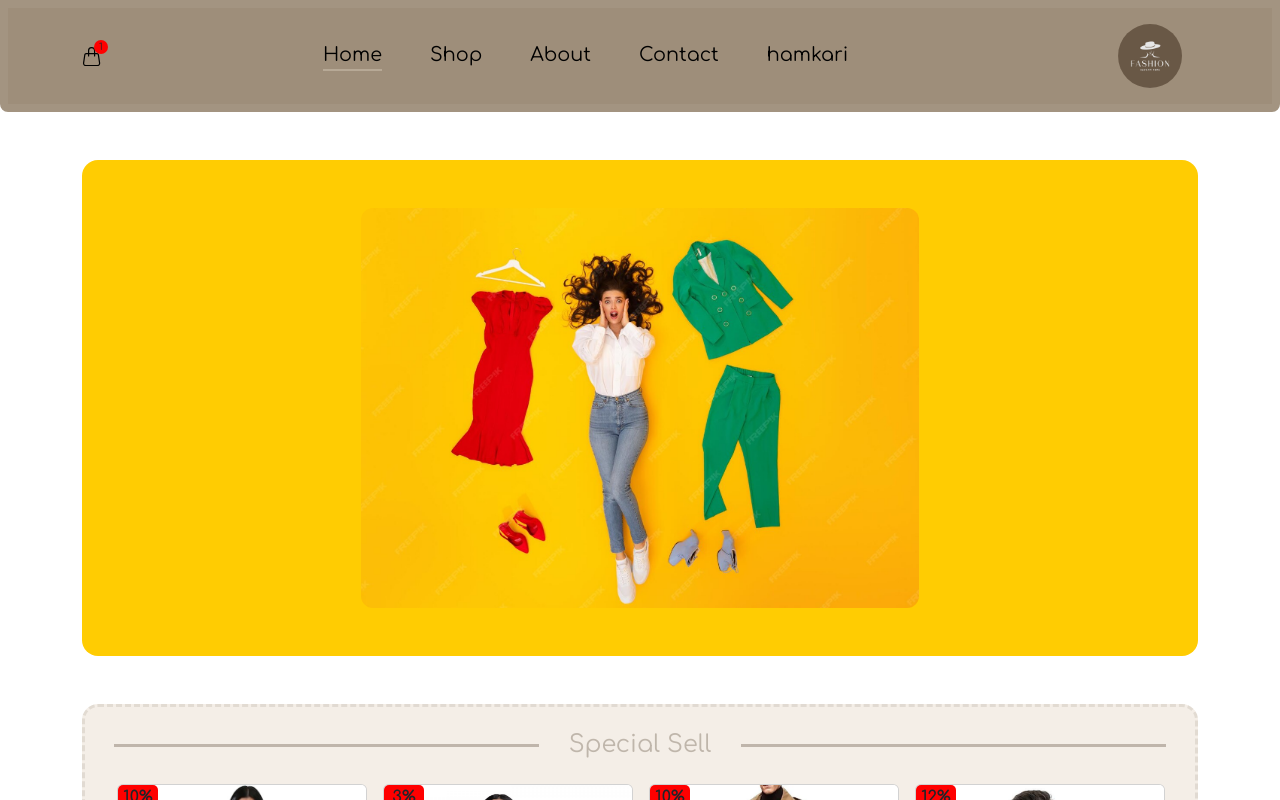
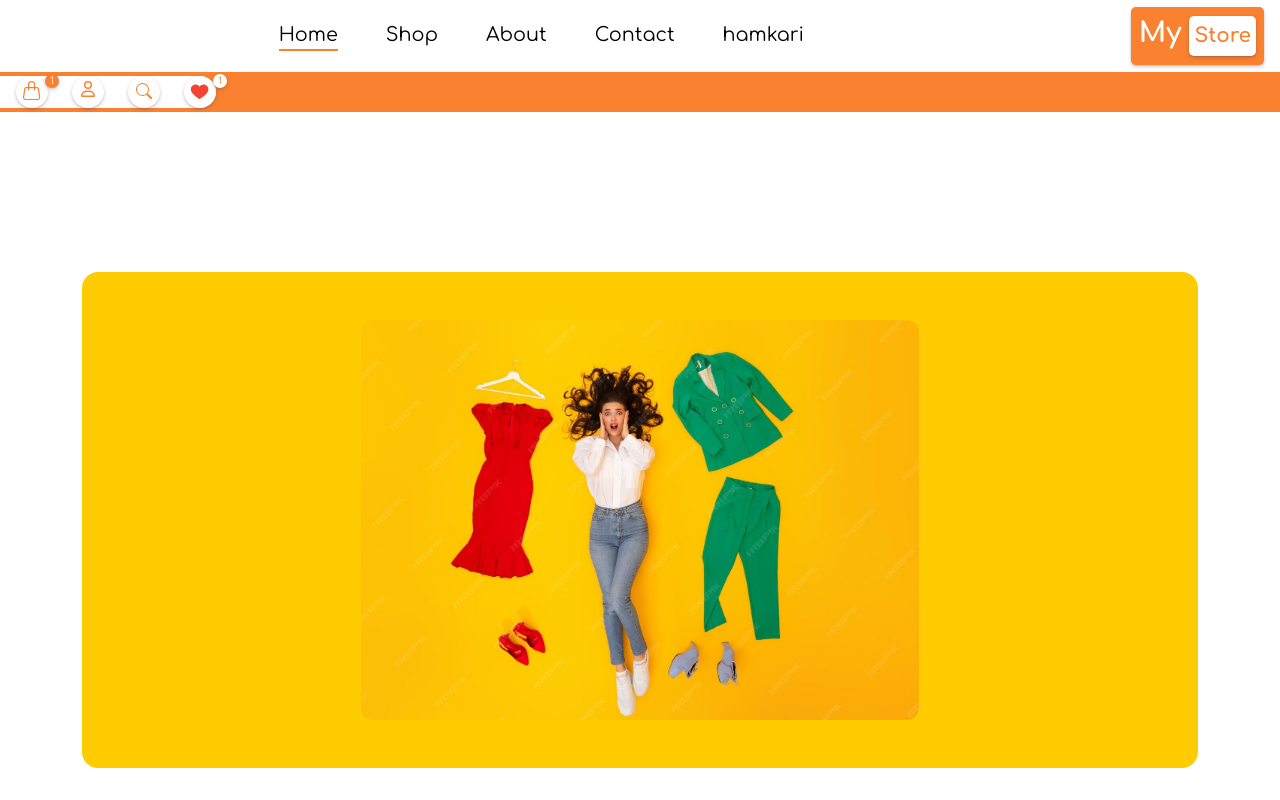
Before and after one commit to alireza139/Online_Shop, a React (Create React App) app: page / in a window 1280 px wide. Shown: the top 800 px of the page. Built offline with nearby package versions, Linux system fonts and the light colour scheme.

Commit message:
Sixth commit

```diff
--- a/src/components/header/Header.css
+++ b/src/components/header/Header.css
@@ -1,12 +1,10 @@
 .head {
-    background-color: #9e8e7a;
-    border: 0.5rem #a39481 solid;
     border-bottom-left-radius: 0.5rem;
     border-bottom-right-radius: 0.5rem;
-    position: fixed !important;
-    top: 0;
+    /* position: fixed !important;
+    top: 0; */
     width: 100%;
-    height: 7rem;
+    height: 4.5rem;
     z-index: 20;
 }
 
@@ -17,28 +15,91 @@
 }
 
 .shopLogo {
-    width: 4rem;
-    height: 4rem;
-    border-radius: 50%;
+    background: var(--orange-b);
+    border-radius: 5px;
+    box-shadow: rgba(50, 50, 93, 0.25) 0px 2px 5px -1px, rgba(0, 0, 0, 0.3) 0px 1px 3px -1px;
 }
 
-.custom-color-btn {
-    background-color: #695846 !important;
-    border: none !important;
+.shopLogo .stor-brand {
+    color: var(--orange-b);
+    background: var(--orange-wh);
+    padding: 5px;
+    border-radius: 5px;
+    box-shadow: rgba(50, 50, 93, 0.25) 0px 2px 5px -1px, rgba(0, 0, 0, 0.3) 0px 1px 3px -1px;
+    margin: 0.25rem 0.5rem 0.25rem 0;
 }
 
+.shopLogo .my-brand {
+    color: var(--orange-wh);
+    padding: 0 0.5rem;
+}
+
+/* .custom-color-btn {
+    background-color: var(--orange-b) !important;
+    border: none !important;
+} */
+
 .active-btn {
-    border-bottom: 2px solid #b7a996;
+    border-bottom: 2px solid var(--orange-b);
 }
 
 .bag-badg {
     width: 0.9rem;
     height: 0.9rem;
-    background-color: red;
+    background-color: var(--orange-b);
+    color: var(--orange-wh);
     font-size: .6rem;
     border-radius: 50%;
     text-align: center;
     position: absolute;
     top: -2px;
     right: -35%;
+    box-shadow: rgba(50, 50, 93, 0.25) 0px 2px 5px -1px, rgba(0, 0, 0, 0.3) 0px 1px 3px -1px;
 }
+.like-badg{
+    width: 0.9rem;
+    height: 0.9rem;
+    background-color: var(--orange-wh);
+    color: var(--orange-b);
+    font-size: .6rem;
+    border-radius: 50%;
+    text-align: center;
+    position: absolute;
+    top: -2px;
+    right: -35%;
+    box-shadow: rgba(50, 50, 93, 0.25) 0px 2px 5px -1px, rgba(0, 0, 0, 0.3) 0px 1px 3px -1px;
+}
+.icon-box {
+    background: var(--orange-wh);
+    border-radius: 50%;
+    width: 2rem;
+    height: 2rem;
+    text-align: center;
+    box-shadow: rgba(50, 50, 93, 0.25) 0px 2px 5px -1px, rgba(0, 0, 0, 0.3) 0px 1px 3px -1px;
+}
+
+.header-icon {
+    color: var(--orange-b);
+    text-align: center;
+    font-weight: 900;
+}
+
+
+
+/* bottom header styles*/
+.bottom-header {
+    background: var(--orange-b);
+}
+
+.header-icons-box {
+    background: var(--orange-wh);
+    width: max-content;
+    display: flex;
+    gap: 1.5rem;
+    border-top-right-radius: 1rem;
+    border-bottom-right-radius: 1rem;
+}
+
+.header-icons-box * {
+    cursor: pointer;
+}
--- a/src/components/header/Header.js
+++ b/src/components/header/Header.js
@@ -5,6 +5,18 @@
 import { Link, NavLink } from 'react-router-dom';
 import { BsHandbag } from "react-icons/bs";
 import { FaRegUser } from "react-icons/fa6";
+import { IoMdSearch } from "react-icons/io";
+import { BsSearch } from "react-icons/bs";
+import { FcLike } from "react-icons/fc";
+
+
+import { IoSearchOutline } from "react-icons/io5";
+import { CiUser } from "react-icons/ci";
+import { IoBagOutline } from "react-icons/io5";
+import { BsBag } from "react-icons/bs";
+
+
+
 import productsContext from '../../context/ProductsContext';
 
 
@@ -13,20 +25,13 @@
     const contextData = useContext(productsContext)
 
     return (
-        <Navbar expand="lg" className="head">
-            <Container>
+        <>
+            <Navbar expand="lg" className="head">
                 <Navbar.Toggle aria-controls="offcanvasNavbar" />
-                <Navbar.Brand href="#home" className='d-lg-none'>
-                    <img src="shopLogo.jpg" alt="shopLogo" className='shopLogo' />
+                <Navbar.Brand href="#home" className='shopLogo d-lg-none'>
+                    <span className='my-brand fs-2'>My</span>
+                    <span className='stor-brand'>Store</span>
                 </Navbar.Brand>
-                <div className="bag-box position-relative">
-                    <NavLink
-                        className="head-link fw-1"
-                        onClick={() => contextData.setIsShowBagSidebar(true)}>
-                        <BsHandbag></BsHandbag>
-                    </NavLink>
-                    <p className='bag-badg'>{contextData.userBag.length}</p>
-                </div>
 
                 <Navbar.Offcanvas
                     id="offcanvasNavbar"
@@ -47,10 +52,37 @@
                     </Offcanvas.Body>
                 </Navbar.Offcanvas>
 
-                <Navbar.Brand href="#home" className='d-none d-lg-block'>
-                    <img src="shopLogo.jpg" alt="shopLogo" className='shopLogo' />
+                <Navbar.Brand href="#home" className='shopLogo d-none d-lg-flex fw-bold'>
+                    <span className='my-brand fs-3'>My</span>
+                    <span className='stor-brand'>Store</span>
                 </Navbar.Brand>
-            </Container>
-        </Navbar>
+            </Navbar>
+
+            <div className="bottom-header py-1">
+                <div className="header-icons-box ps-3">
+                    <div className="icon-box position-relative">
+                        <NavLink
+                            className="head-link fw-1"
+                            onClick={() => contextData.setIsShowBagSidebar(true)}>
+                            <BsHandbag className='header-icon'></BsHandbag>
+                        </NavLink>
+                        <p className='bag-badg'>{contextData.userBag.length}</p>
+                    </div>
+                    <div className="icon-box user-icon">
+                        <FaRegUser className='header-icon'></FaRegUser>
+                    </div>
+                    <div className="icon-box search-icon">
+                        <BsSearch className='header-icon mt-1'></BsSearch>
+                    </div>
+                    <div className="icon-box position-relative">
+                        <NavLink
+                            className="head-link">
+                            <FcLike className='header-icon'></FcLike>
+                        </NavLink>
+                        <p className='like-badg'>{contextData.userBag.length}</p>
+                    </div>
+                </div>
+            </div>
+        </>
     )
 }
--- a/src/custom.css
+++ b/src/custom.css
@@ -1,8 +1,12 @@
 @import url('https://fonts.googleapis.com/css2?family=Comfortaa:wght@400;700&display=swap');
 
 :root {
-    --main-color: red;
-    --second-color: blue;
+    --orange-a: #DD0303;
+    --orange-b: #FA812F;
+    --orange-c: #FAB12F;
+    --orange-d: #FEF3E2;
+    --orange-wh: #fff;
+    --orange-bg-light: rgb(255, 229, 211);
 }
 
 body {
```
Also changed, not shown: public/banners/2bccee310773883525255d9428810760.jpg (added), public/banners/newLogo.png (added).
